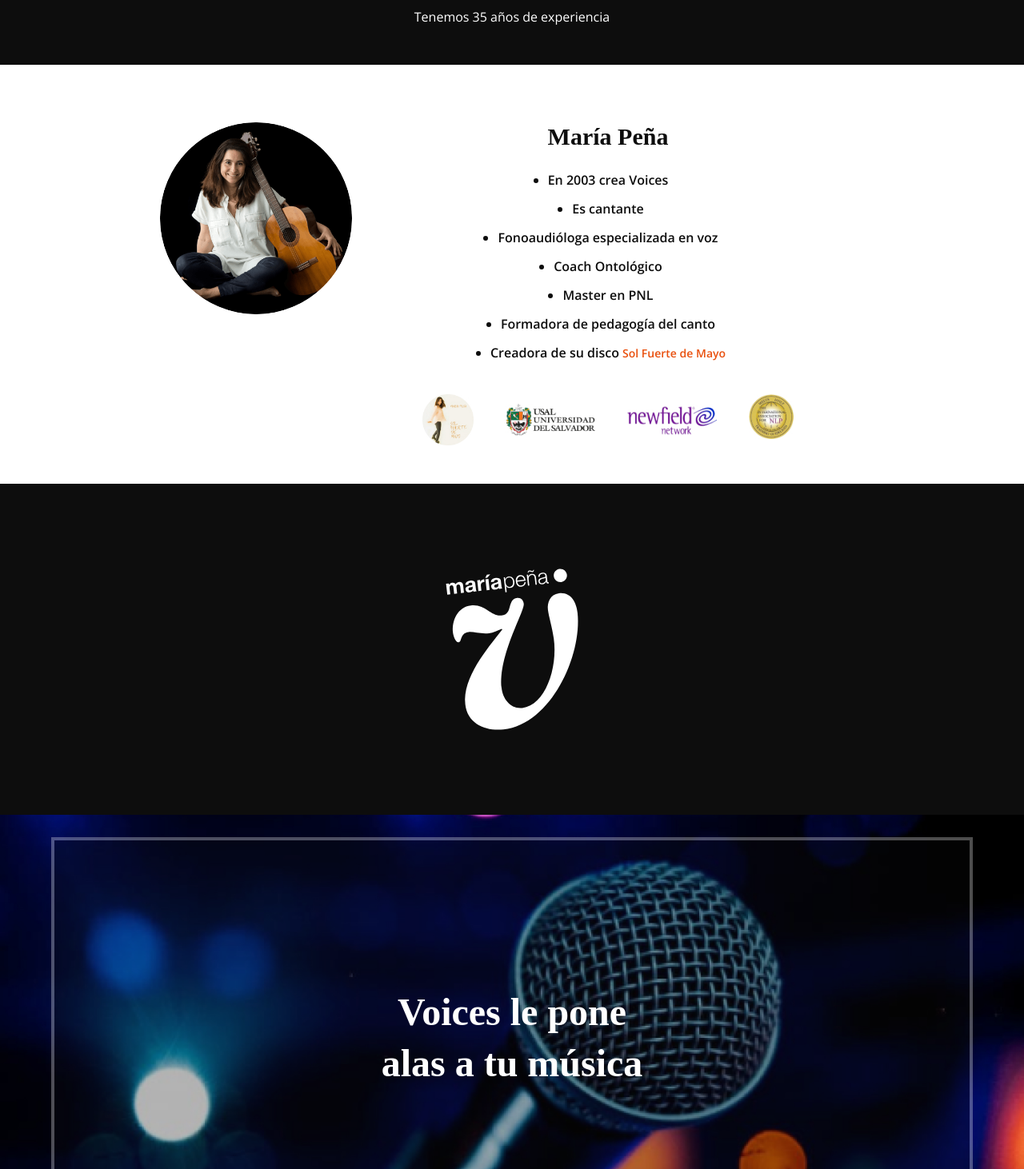
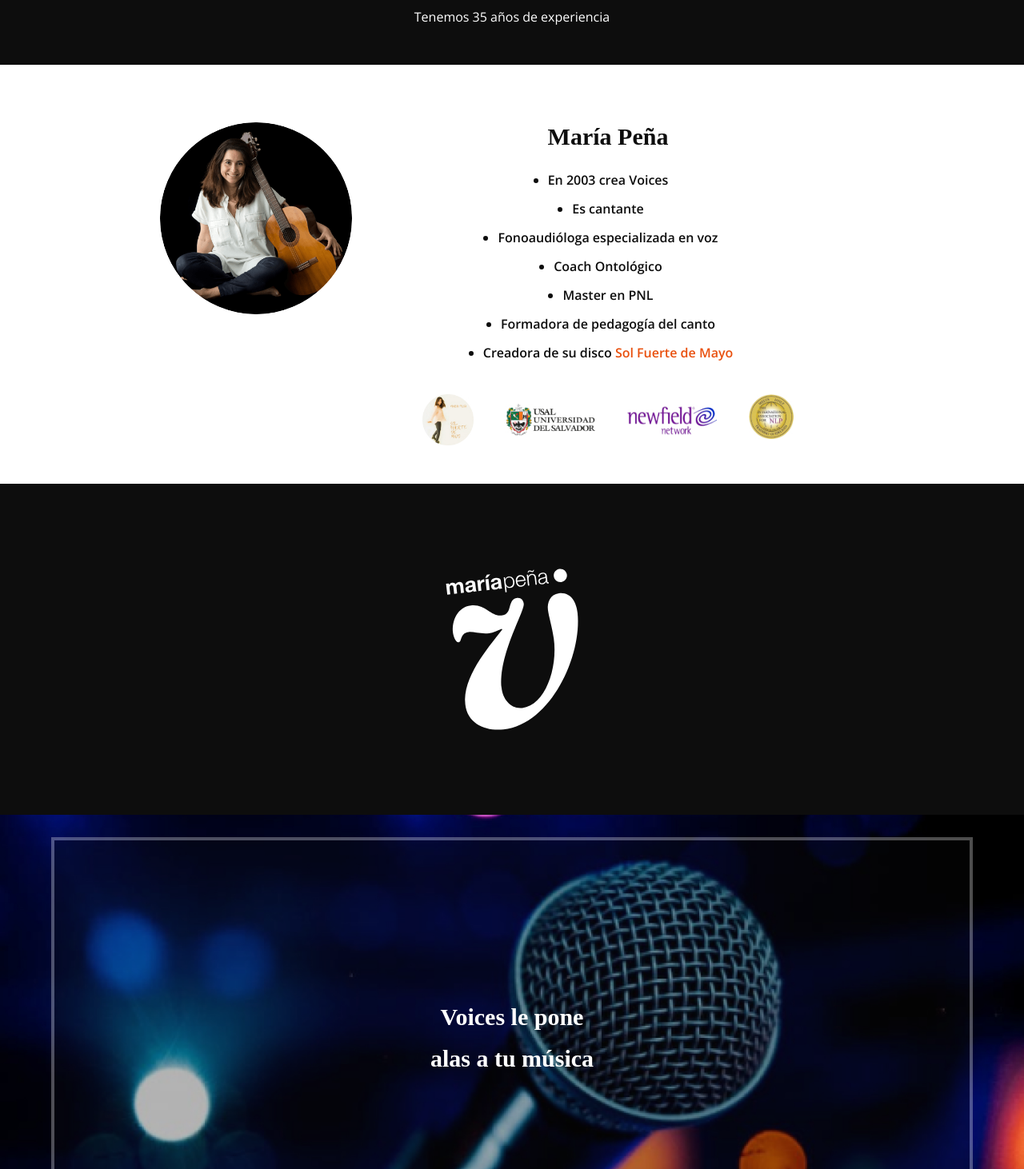
Before and after one commit to manusucaria/mpvoices, a Next.js app: page / in a window 1280 px wide. Shown: the part 1338-2800 px from the top of the page at 80% size. Built offline with nearby package versions, Linux system fonts and the light colour scheme; a web font is replaced by a local one.

Commit message:
18 del 10 2

```diff
--- a/src/app/components/Footer.js
+++ b/src/app/components/Footer.js
@@ -138,7 +138,7 @@ export default function Footer () {
           <p className="mx-auto text-sm">Dirección:&nbsp;</p>
           <a
             className="mx-auto text-sm"
-            href="https://maps.app.goo.gl/ERhpKbwzmMoBBZLy9"
+            href="https://www.google.com/maps/place/Blanco+Encalada,+B%C3%A9ccar,+Provincia+de+Buenos+Aires/@-34.4775915,-58.5713087,19z/data=!4m6!3m5!1s0x95bcbab1514bcc71:0x15c0ac592cae552f!8m2!3d-34.4774574!4d-58.5711003!16s%2Fg%2F11k6n_82l1?entry=ttu"
             target="_blank"
             rel="noreferrer"
           >
--- a/src/app/components/MariaPeñaFull.js
+++ b/src/app/components/MariaPeñaFull.js
@@ -53,7 +53,7 @@ const MariaPeñaFull = () => {
             <span className="w-1 h-1 bg-black rounded-full"></span>
             Creadora de su disco{' '}
             <a
-              className="text-sm font-semibold bg-[#ffffff] text-[#E9500E]"
+              className="text-base font-semibold bg-[#ffffff] text-[#E9500E]"
               href="https://open.spotify.com/intl-es/album/3VyyDvIRBzhZnJDSu3up08"
               target="_blank"
               rel="noreferrer"
--- a/src/app/components/MariaPeñaSmall.js
+++ b/src/app/components/MariaPeñaSmall.js
@@ -50,7 +50,7 @@ const MariaPeñaSmall = () => {
           <span className="w-1 h-1 bg-black rounded-full"></span>
           Creadora de su disco{' '}
           <a
-            className="text-sm font-semibold bg-[#ffffff] text-[#E9500E]"
+            className="text-base font-semibold bg-[#ffffff] text-[#E9500E]"
             href="https://open.spotify.com/intl-es/album/3VyyDvIRBzhZnJDSu3up08"
             target="_blank"
             rel="noreferrer"
@@ -76,7 +76,7 @@ const MariaPeñaSmall = () => {
       <Image
         width={500}
         height={500}
-        className="mx-auto w-28 h-auto mb-6"
+        className="mx-auto w-28 h-12 mb-6"
         src={newfield}
         alt="Foto Newfield"
       />
--- a/src/app/components/NavFull.js
+++ b/src/app/components/NavFull.js
@@ -180,7 +180,7 @@ const NavFull = () => {
       <div className="group flex flex-col my-auto w-[20%]">
         <Link className='min-[1024px]:ml-6' href="/">
           <svg
-            className="cursor-pointer fill-current text-white hover:text-[#E9500E] mr-auto min-[1024px]:ml-6 min-[1245px]:ml-0"
+            className="flex w-auto cursor-pointer fill-current text-white hover:text-[#E9500E] mr-auto min-[1024px]:ml-6 min-[1245px]:ml-0"
             xmlns="http://www.w3.org/2000/svg"
             width="17"
             height="19"
@@ -195,7 +195,7 @@ const NavFull = () => {
             />
           </svg>
         </Link>
-        <span className="absolute top-20 ml-5 min-[1245px]:ml-0 scale-0 rounded bg-white p-2 text-xs text-[#0D0D0D] group-hover:scale-100">Plataforma</span>
+        <span className="absolute top-20 ml-5 min-[1245px]:ml-0 scale-0 rounded bg-white p-2 text-xs text-[#0D0D0D] group-hover:scale-100">Plataforma alumnos</span>
       </div>
     </nav>
   )
--- a/src/app/sections/section-espacio-voices/SectionEspacioVoices.js
+++ b/src/app/sections/section-espacio-voices/SectionEspacioVoices.js
@@ -4,7 +4,7 @@ const EspacioVoices = () => {
   return (
     <section id="EspacioVoices" className="flex flex-col mx-auto mb-12 pt-6">
       <h2 className="text-center text-3xl font-bold my-8">Espacio Voices</h2>
-      <p className="lg:hidden text-center text-base font-base px-16">
+      <p className="lg:hidden text-center text-base font-base px-12">
         Un lugar único y especial para
         aprender a tocar instrumentos y cantar.
       </p>
@@ -70,7 +70,7 @@ const EspacioVoices = () => {
               fill="white"
             />
           </svg>
-          <p className="text-center text-base font-base px-20">
+          <p className="text-center text-base font-base px-10">
             Te acompañamos en todo momento
           </p>
         </div>
--- a/src/app/sections/section-separador-alas/SeparadorAlas.js
+++ b/src/app/sections/section-separador-alas/SeparadorAlas.js
@@ -7,8 +7,8 @@ const SeparadorAlas = () => {
     <div className='grid grid-cols-1 grid-rows-1 w-auto h-auto'>
       <div className='bg-black col-start-1 col-end-1 row-start-1 row-end-1 z-40 border-2 lg:border-4 border-white opacity-30 h-[90%] w-[90%] m-auto'></div>
       <div className='col-start-1 col-end-1 row-start-1 row-end-1 m-auto z-40 flex flex-col'>
-        <h2 className='text-xl sm:text-xl md:text-2xl lg:text-3xl xl:text-5xl font-bold z-40 m-auto mb-2 lg:mb-4'>Voices le pone</h2>
-        <h2 className='text-xl sm:text-xl md:text-2xl lg:text-3xl xl:text-5xl font-bold z-40 m-auto'>alas a tu música</h2>
+        <h2 className='text-3xl font-bold z-40 m-auto mb-2 lg:mb-4'>Voices le pone</h2>
+        <h2 className='text-3xl font-bold z-40 m-auto'>alas a tu música</h2>
       </div>
       <Image
         width={500}
```
